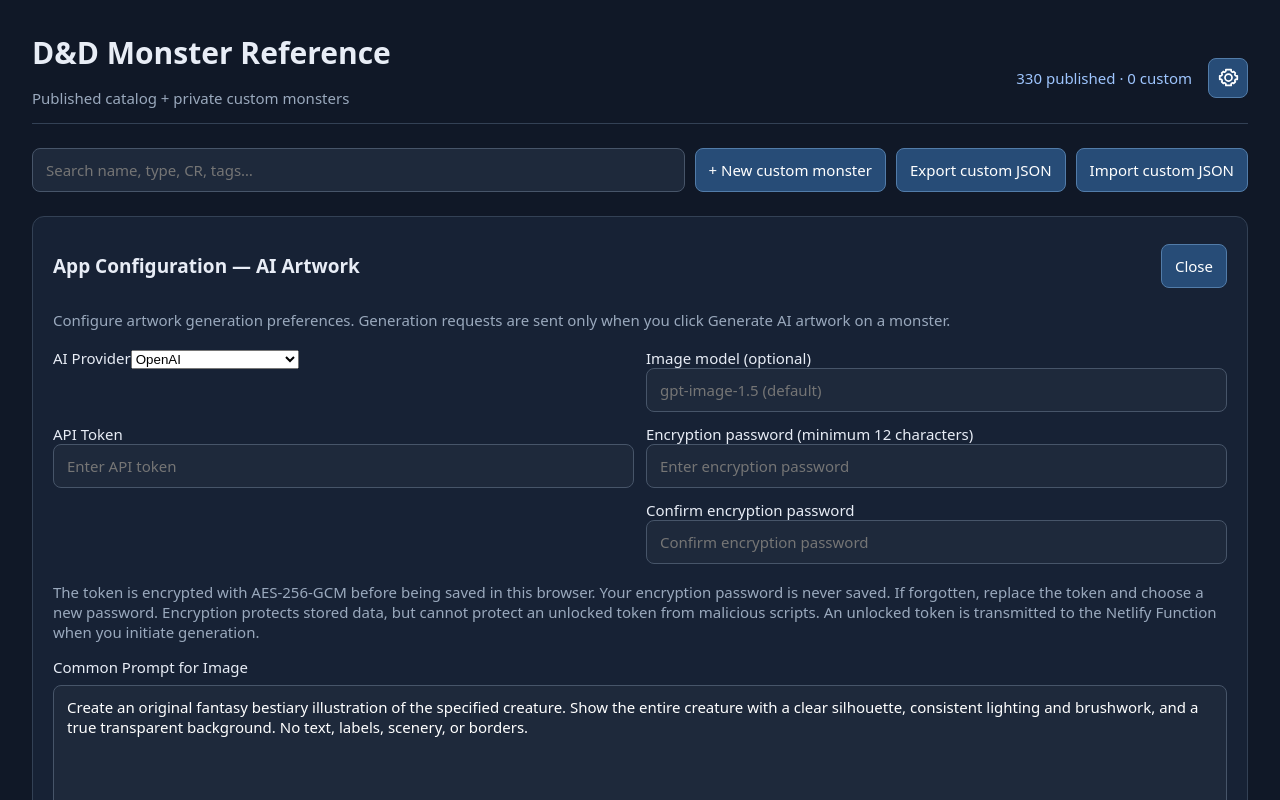
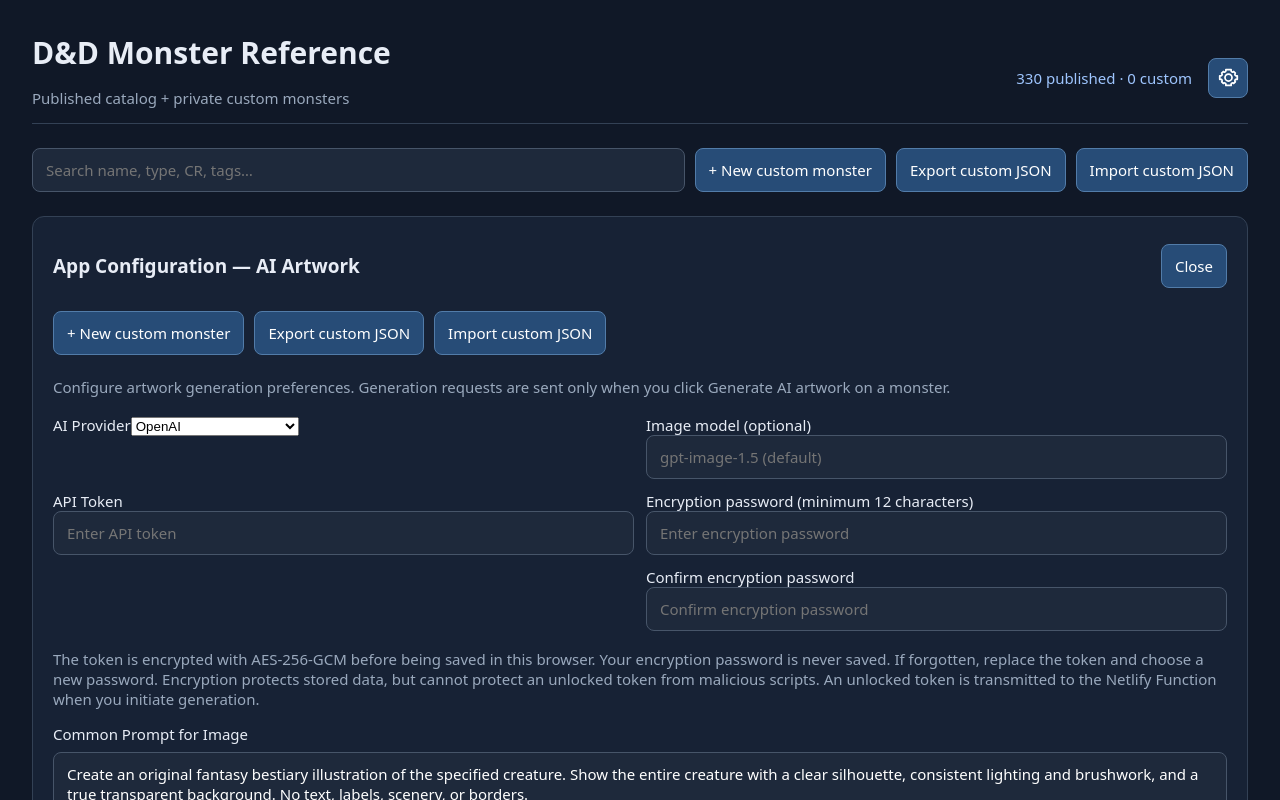
Before and after one commit to sebscape/dnd-monster-reference, a React (Vite) app: page / in a window 1280 px wide. Both pictures are taken after a click on the button 1228 px from the left and 77 px from the top of the page. Shown: the top 800 px of the page. Built offline with nearby package versions, Linux system fonts and the light colour scheme.

Commit message:
Place custom monster management actions at top of App Configuration

```diff
--- a/src/ArtworkConfiguration.tsx
+++ b/src/ArtworkConfiguration.tsx
@@ -54,7 +54,7 @@ function readAsDataUrl(file: File): Promise<string> {
     reader.readAsDataURL(file);
   });
 }
-export default function ArtworkConfiguration({ onClose }: { onClose: () => void }) {
+export default function ArtworkConfiguration({ onClose, onNewMonster, onExportCustom, onImportCustom, customError }: { onClose: () => void; onNewMonster: () => void; onExportCustom: () => void; onImportCustom: (file: File | undefined) => void; customError: string }) {
   const [settings, setSettings] = useState<Settings>(loadSettings);
   const [token, setToken] = useState("");
   const [password, setPassword] = useState("");
@@ -116,6 +116,12 @@ export default function ArtworkConfiguration({ onClose }: { onClose: () => void
   }
   return <section aria-label="App Configuration" className="detail">
     <div className="editor-heading"><h2>App Configuration — AI Artwork</h2><button type="button" onClick={onClose}>Close</button></div>
+    <div className="actions" style={{ justifyContent: "flex-start", margin: "16px 0 22px" }}>
+      <button type="button" onClick={onNewMonster}>+ New custom monster</button>
+      <button type="button" onClick={onExportCustom}>Export custom JSON</button>
+      <label className="upload">Import custom JSON<input type="file" accept=".json,application/json" onChange={e => { onImportCustom(e.target.files?.[0]); e.target.value = ""; }} /></label>
+    </div>
+    {customError && <p className="error" role="alert">{customError}</p>}
     <p className="muted">Configure artwork generation preferences. Generation requests are sent only when you click Generate AI artwork on a monster.</p>
     <div className="fields">
       <label>AI Provider<select value={settings.provider} onChange={e => setSettings(s => ({ ...s, provider: e.target.value }))}><option value="OpenAI">OpenAI</option><option value="Other">Other (future integration)</option></select></label>
```
